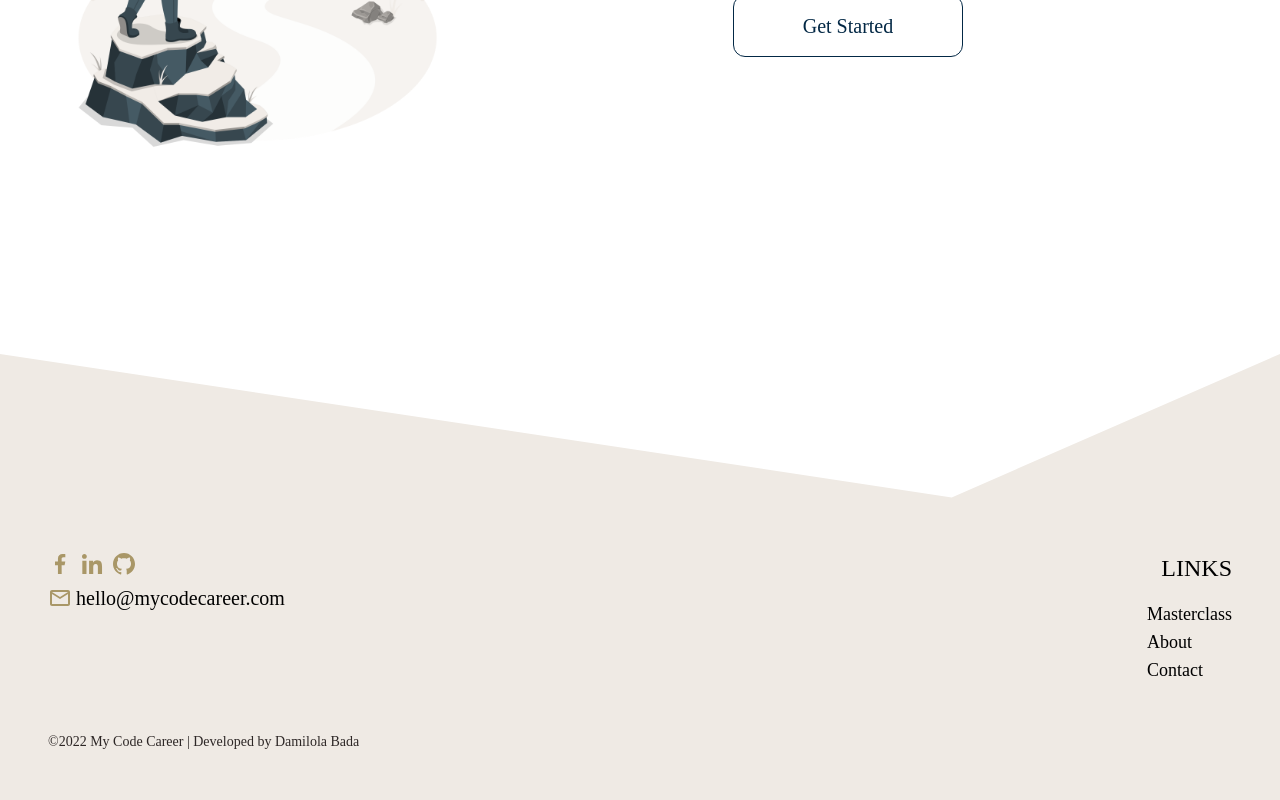
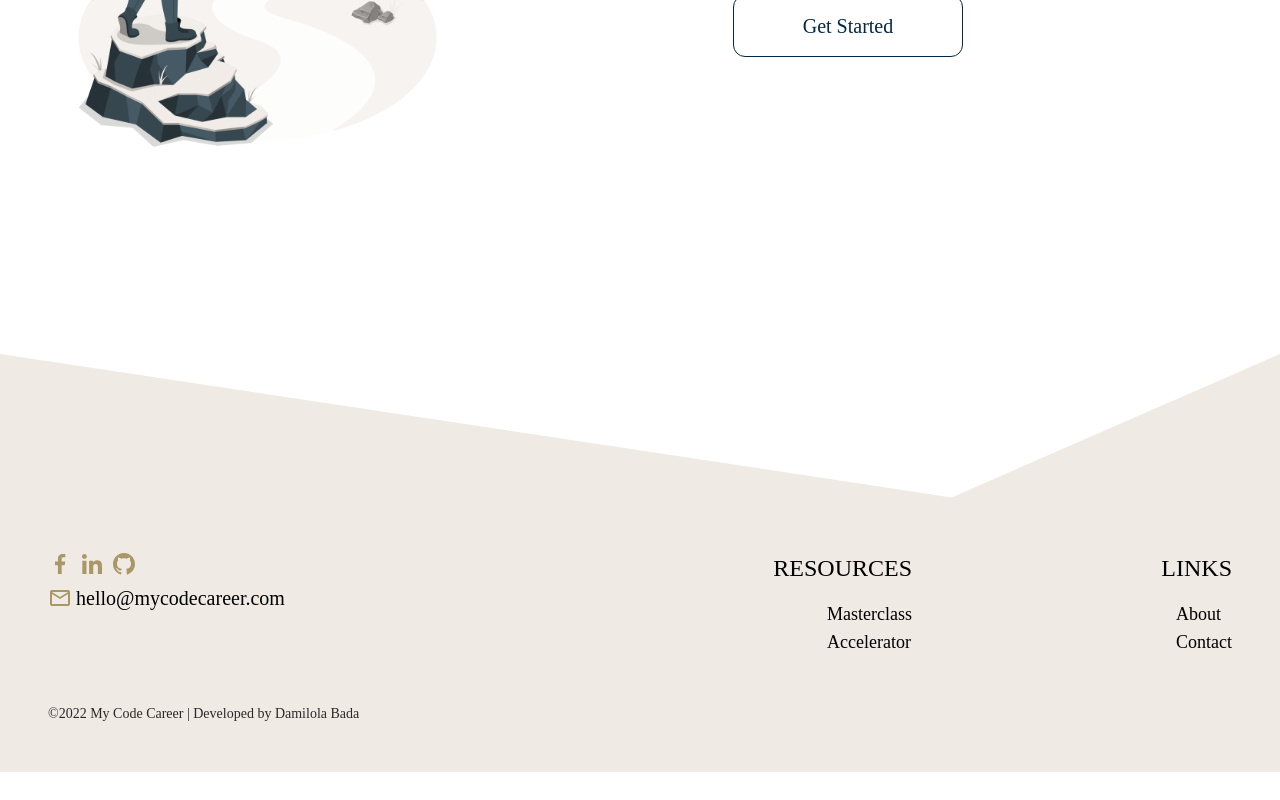
Before and after one commit to mycodecareer/mycodecareer.github.io, a React (Create React App) app: page / in a window 1280 px wide. Shown: the part 2702-3502 px from the top of the page. After the commit the page ends 3474 px from the top, so only its background shows below. Built offline with nearby package versions, Linux system fonts and the light colour scheme; a web font is replaced by a local one.

Commit message:
Add footer link for resources

```diff
--- a/src/components/common/Footer/Footer.jsx
+++ b/src/components/common/Footer/Footer.jsx
@@ -1,23 +1,32 @@
 import FooterLinks from "./FooterLinks";
 import FooterSocials from "./FooterSocials";
 import Divider from "../../../assets/triangleAsymmetricalNegative.svg";
-import { MasterclassLink } from "../../../constants/constants";
+import { AcceleratorLink, MasterclassLink } from "../../../constants/constants";
 
 const footerLinks = [
   {
     id: 1,
-    name: "Masterclass",
-    url: MasterclassLink,
-  },
-  {
-    id: 2,
     name: "About",
     url: "/about",
   },
   {
-    id: 3,
+    id: 2,
     name: "Contact",
     url: "/contact",
+  },
+];
+const resourceLinks = [
+  {
+    id: 1,
+    name: "Masterclass",
+    url: MasterclassLink,
+    external: true,
+  },
+  {
+    id: 2,
+    name: "Accelerator",
+    url: AcceleratorLink,
+    external: true,
   },
 ];
 
@@ -28,6 +37,7 @@ const Footer = () => {
       <footer className="flex flex-col flex-wrap justify-between items-center w-full gap-12 p-4 bg-accent sm:p-8 lg:p-12">
         <section className="flex flex-col w-full gap-6 sm:flex-row sm:justify-between sm:items-start ">
           <FooterSocials />
+          <FooterLinks heading="resources" footerLinks={resourceLinks} />
           <FooterLinks heading="links" footerLinks={footerLinks} />
         </section>
         <section className="text-xs text-text-main self-center sm:self-start sm:text-sm">
--- a/src/components/common/Footer/FooterLinks.jsx
+++ b/src/components/common/Footer/FooterLinks.jsx
@@ -4,7 +4,7 @@ const FooterLinks = ({ heading, footerLinks }) => {
   const navigate = useNavigate();
 
   const handleNavigateToLink = (link) => {
-    if (link.name === "Masterclass") {
+    if (link.external) {
       handleNavigationToExternal(link.url);
       return;
     }
--- a/src/constants/constants.js
+++ b/src/constants/constants.js
@@ -14,3 +14,7 @@ export const MailChimpContactForm =
 
 // Masterclass
 export const MasterclassLink = "https://mycodecareer.com/masterclass";
+
+// SDR Accelerator
+export const AcceleratorLink =
+  "https://shop.mycodecareer.com/products/sdr-accelerator";
```
